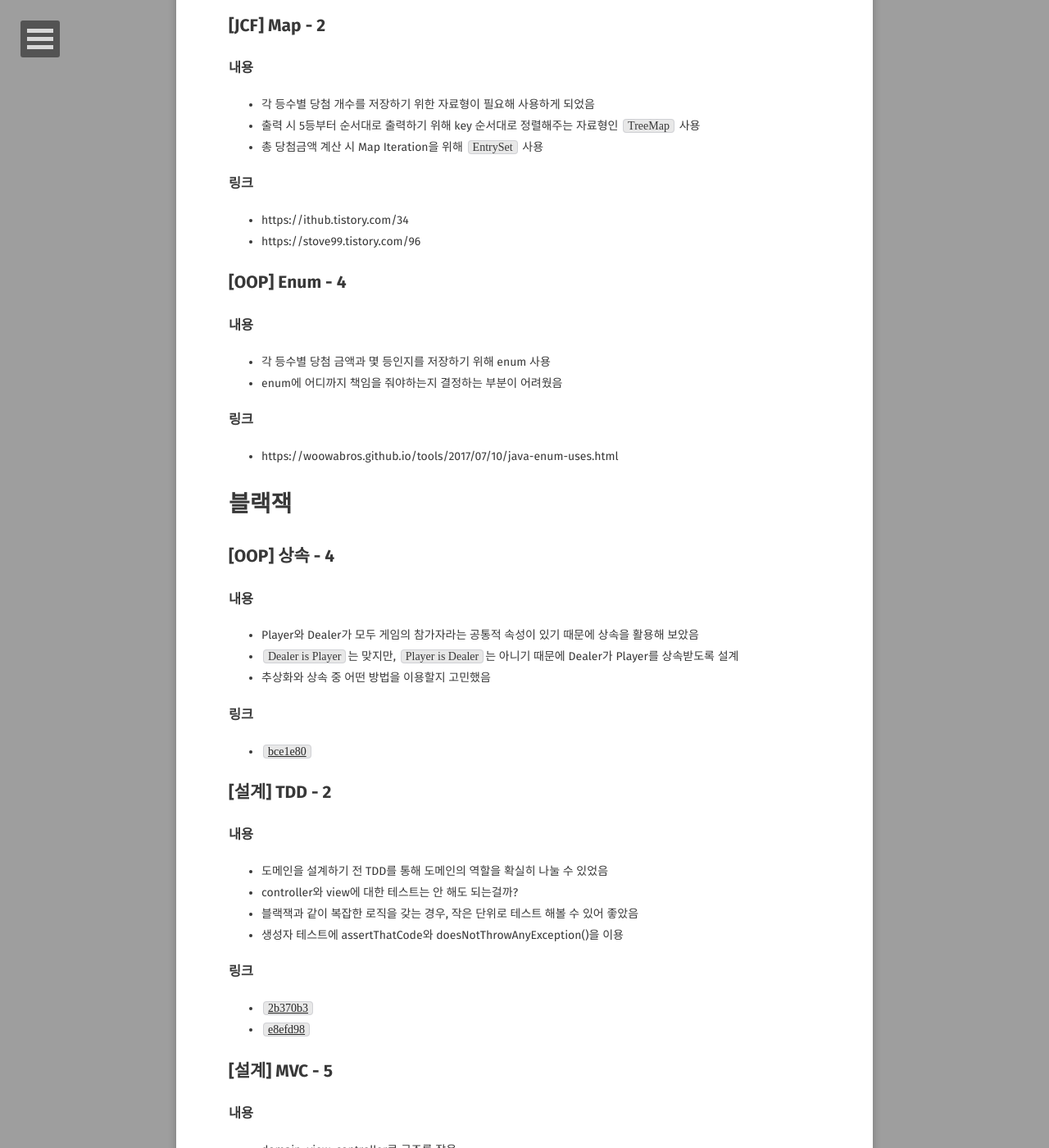
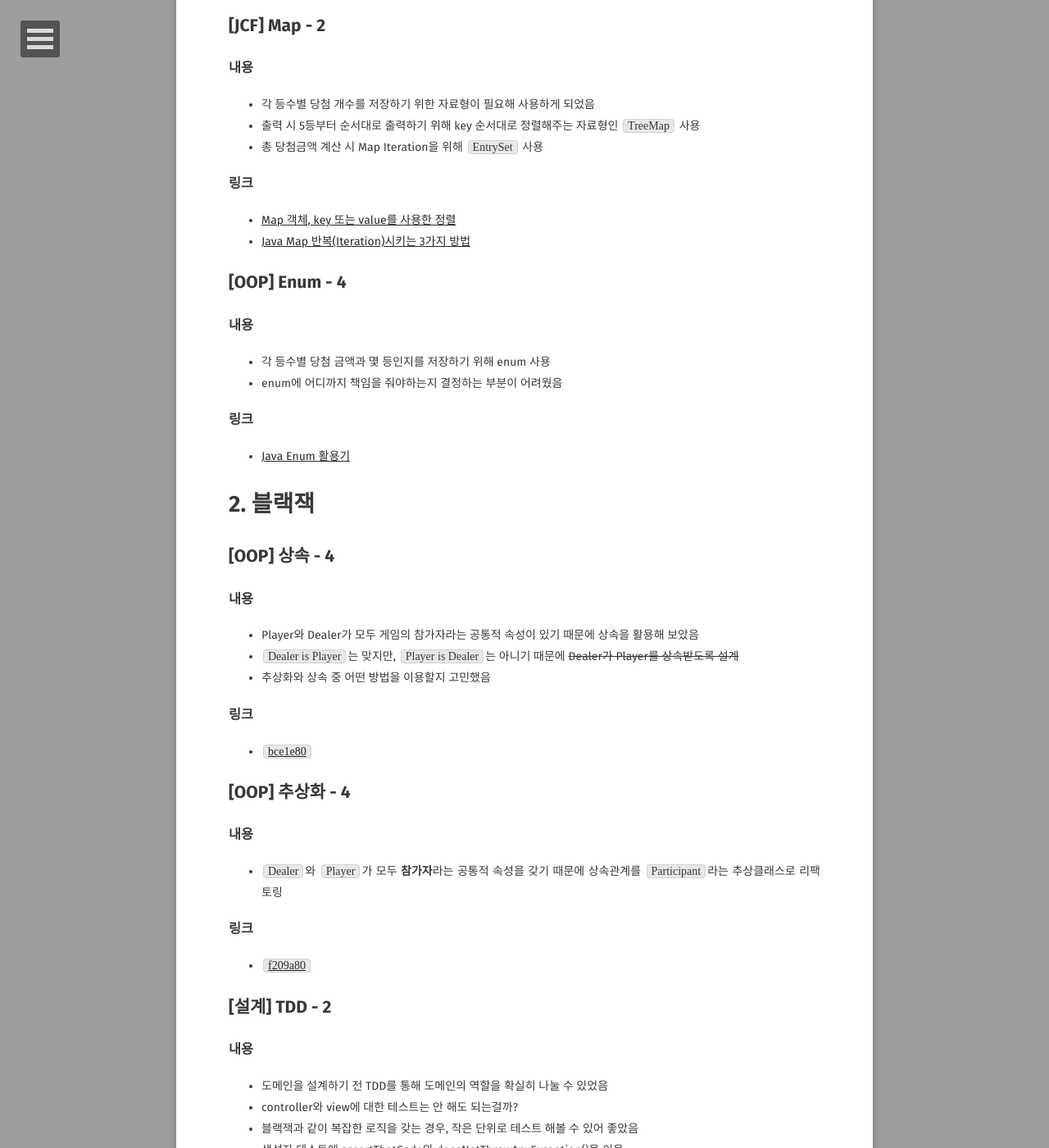
Before and after one commit to xrabcde/xrabcde.github.io, a Jekyll site: the page built from _posts/2021-04-21-studylog-lv1.md, in a window 1280 px wide and 1400 px high, scrolled down 429 px. Shown: the whole window at 82% size. Built offline with Jekyll 4.4.1, drawn with Linux system fonts in a browser that asks for light colours; some web fonts are replaced.

Commit message:
modify: 글 수정

```diff
--- a/_posts/2021-04-21-studylog-lv1.md
+++ b/_posts/2021-04-21-studylog-lv1.md
@@ -15,8 +15,8 @@ comments: false
 - 총 당첨금액 계산 시 Map Iteration을 위해 `EntrySet` 사용
 
 ### 링크
-- https://ithub.tistory.com/34
-- https://stove99.tistory.com/96
+- [Map 객체, key 또는 value를 사용한 정렬](https://ithub.tistory.com/34)
+- [Java Map 반복(Iteration)시키는 3가지 방법](https://stove99.tistory.com/96)
 
 ## [OOP] Enum - 4
 ### 내용
@@ -24,17 +24,24 @@ comments: false
 - enum에 어디까지 책임을 줘야하는지 결정하는 부분이 어려웠음
 
 ### 링크
-- https://woowabros.github.io/tools/2017/07/10/java-enum-uses.html
+- [Java Enum 활용기](https://woowabros.github.io/tools/2017/07/10/java-enum-uses.html)
 
-# 블랙잭
+# 2. 블랙잭
 ## [OOP] 상속 - 4
 ### 내용
 - Player와 Dealer가 모두 게임의 참가자라는 공통적 속성이 있기 때문에 상속을 활용해 보았음
-- `Dealer is Player`는 맞지만, `Player is Dealer`는 아니기 때문에 Dealer가 Player를 상속받도록 설계
+- `Dealer is Player`는 맞지만, `Player is Dealer`는 아니기 때문에 ~~Dealer가 Player를 상속받도록 설계~~
 - 추상화와 상속 중 어떤 방법을 이용할지 고민했음
 
 ### 링크
 - [`bce1e80`](https://github.com/woowacourse/java-blackjack/pull/121/commits/bce1e804585ad8a6bccdbeda086a08facb61eeec)
+
+## [OOP] 추상화 - 4
+### 내용
+- `Dealer`와 `Player`가 모두 **참가자**라는 공통적 속성을 갖기 때문에 상속관계를 `Participant`라는 추상클래스로 리팩토링
+
+### 링크
+- [`f209a80`](https://github.com/woowacourse/java-blackjack/pull/121/commits/f209a8041140cfae51a622cdb2bbf30ae55ce079)
 
 ## [설계] TDD - 2
 ### 내용
```
Also changed, not shown: other parts of _posts/2021-04-21-studylog-lv1.md (+1 -1 lines).
